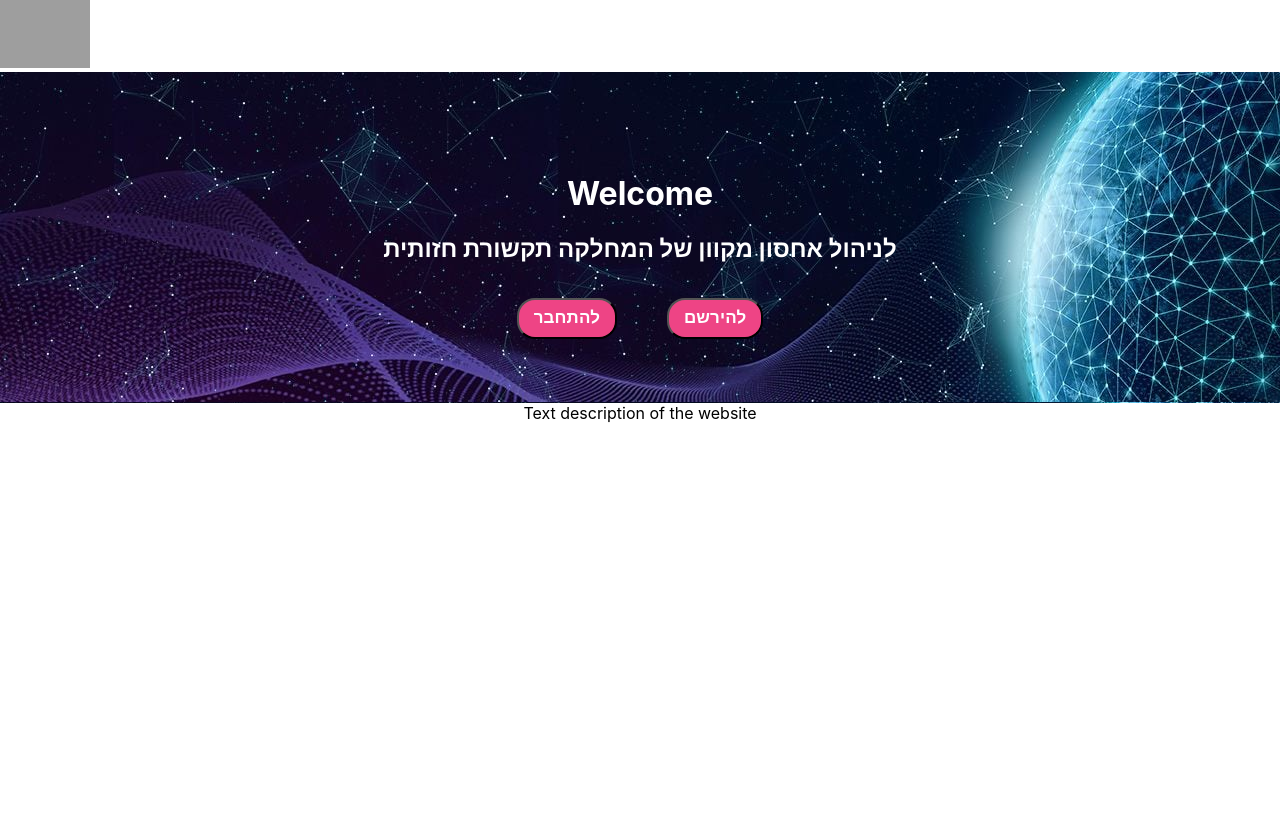
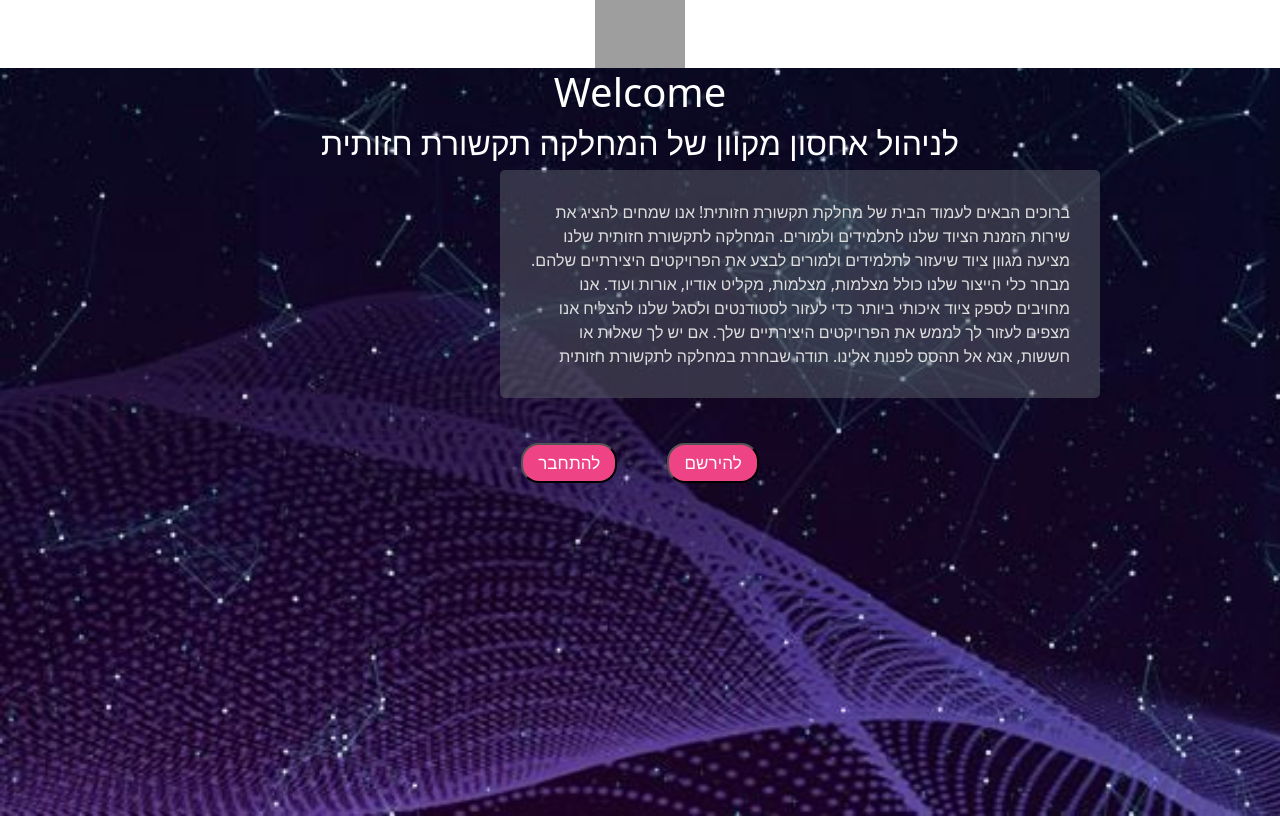
Before and after one commit to BS-PMC-2023/BS-PMC-2023-Team25, a React (Create React App) app in the folder stor/: page /#/ in a window 1280 px wide. Built offline with nearby package versions, Linux system fonts and the light colour scheme; grey boxes are pictures that could not be loaded.

Commit message:
interface updates

```diff
--- a/stor/package.json
+++ b/stor/package.json
@@ -8,8 +8,10 @@
     "@testing-library/jest-dom": "^5.16.5",
     "@testing-library/react": "^13.4.0",
     "@testing-library/user-event": "^13.5.0",
+    "bootstrap": "^5.2.3",
     "gh-pages": "^5.0.0",
     "react": "^18.2.0",
+    "react-bootstrap": "^2.7.4",
     "react-dom": "^18.2.0",
     "react-router-dom": "^6.10.0",
     "react-scripts": "5.0.1",
--- a/stor/src/App.css
+++ b/stor/src/App.css
@@ -58,7 +58,6 @@
   letter-spacing: 0.1px;
   font-size: 17px;
   color: white;
-  font-weight: bold;
 }
 
 .form {
@@ -113,10 +112,30 @@
 
 .background-simple {
   text-align: center;
-  width: 100%;
   overflow-y: scroll;
-  /* height: 93.5vh; */
+  height: 93.5vh;
   width: cover;
   background-size: cover;
   background-image: url("./images/fond.jpg");
 }
+
+.back-text {
+  background-color: #595e6884;
+  border-radius: 5px;
+  padding: 30px;
+  margin-bottom: 30px;
+  margin-left: 500px;
+  width: 600px;
+  text-align: right;
+  color: #ddd;
+}
+
+.back-page {
+  background-color: #595e6884;
+  border-radius: 5px;
+  padding: 30px;
+  margin-top: 50px;
+  margin-left: 410px;
+  width: 600px;
+  color: #ddd;
+}
--- a/stor/src/App.js
+++ b/stor/src/App.js
@@ -12,8 +12,7 @@ import Manager from "./component/Manager";
 import HomePage from "./component/HomePage.jsx";
 import NewProd from "./component/NewProd";
 import Register from "./component/Register.jsx";
-
-import sce from "./images/SCE_logo.png";
+import Student from "./component/Student.jsx";
 
 function App() {
   const [showMenu, setShowMenu] = useState(false); //אחראי על הצגת התפריט
@@ -106,6 +105,17 @@ function App() {
       place: "true",
     },
   ]);
+
+  const addProduct = (n, t, sn, p) => {
+    let temp = {
+      name: n,
+      type: t,
+      Snumber: sn,
+      place: p,
+    };
+    setProduct([temp, ...prod]);
+  };
+
   const show = () => {
     //פונקציית הצגת התפריט
     if (showMenu) {
@@ -114,12 +124,6 @@ function App() {
   };
   return (
     <div>
-      <header>
-        <div className={"App-header-left"}>
-          <img style={{ width: 90 }} src={sce} />
-        </div>
-        <div className={"App-header-right"}> </div>
-      </header>
       <div className="App">
         <HashRouter>
           {show()}
@@ -137,6 +141,7 @@ function App() {
             <Route path="/newprod" element={<NewProd />} />
             <Route path="/delete" element={<DeletePost />} />
             <Route path="/register" element={<Register />} />
+            <Route path="/student" element={<Student />} />
           </Routes>
         </HashRouter>
       </div>
--- a/stor/src/component/DeletePost.jsx
+++ b/stor/src/component/DeletePost.jsx
@@ -5,6 +5,8 @@ export default function DeletPost() {
   const [myId, setMyId] = useState("");
   return (
     <div className="background-simple">
+      <div className="back-page">
+        <h1>Delete a Product</h1>{" "}
         <input
           onChange={(e) => {
             setMyId(e.target.value);
@@ -15,5 +17,6 @@ export default function DeletPost() {
         <br />
         <button className="buttonHome">מחק מוצר</button>
       </div>
+    </div>
   );
 }
--- a/stor/src/component/HomePage.jsx
+++ b/stor/src/component/HomePage.jsx
@@ -1,10 +1,17 @@
 import React from "react";
 import { Link } from "react-router-dom";
+import sce from "../images/SCE_logo.png";
 
 export default function HomePage() {
   return (
     <div>
-      <div className="App-home">
+      <header>
+        <div className={"App-header-left"}>
+          <img style={{ width: 90 }} src={sce} />
+        </div>
+        <div className={"App-header-right"}> </div>
+      </header>
+      <div className="background-simple">
         <h1
           style={{
             textAlign: "center",
@@ -23,7 +30,16 @@ export default function HomePage() {
           לניהול אחסון מקוון של המחלקה תקשורת חזותית{" "}
         </h2>
         <div>
-          {" "}
+          <p className="back-text">
+            ברוכים הבאים לעמוד הבית של מחלקת תקשורת חזותית! אנו שמחים להציג את
+            שירות הזמנת הציוד שלנו לתלמידים ולמורים. המחלקה לתקשורת חזותית שלנו
+            מציעה מגוון ציוד שיעזור לתלמידים ולמורים לבצע את הפרויקטים היצירתיים
+            שלהם. מבחר כלי הייצור שלנו כולל מצלמות, מצלמות, מקליט אודיו, אורות
+            ועוד. אנו מחויבים לספק ציוד איכותי ביותר כדי לעזור לסטודנטים ולסגל
+            שלנו להצליח אנו מצפים לעזור לך לממש את הפרויקטים היצירתיים שלך. אם
+            יש לך שאלות או חששות, אנא אל תהסס לפנות אלינו. תודה שבחרת במחלקה
+            לתקשורת חזותית
+          </p>{" "}
           <Link to={"/signin"}>
             <button
               className="buttonHome "
@@ -39,7 +55,6 @@ export default function HomePage() {
           </Link>{" "}
         </div>
       </div>
-      <div>Text description of the website</div>
     </div>
   );
 }
--- a/stor/src/component/Menu.jsx
+++ b/stor/src/component/Menu.jsx
@@ -1,5 +1,8 @@
 import React, { useState } from "react";
-import { Link, Redirect } from "react-router-dom";
+import { Link } from "react-router-dom";
+import { Navbar, Nav, NavDropdown } from "react-bootstrap";
+import sce from "../images/SCE_logo.png";
+import "bootstrap/dist/css/bootstrap.min.css";
 
 export default function Menu() {
   const [isLoggedIn, setIsLoggedIn] = useState(true);
@@ -9,27 +12,41 @@ export default function Menu() {
   };
 
   return (
-    <div style={{ display: isLoggedIn ? "block" : "none" }}>
-      <Link to={"/products"}>
-        <button>מוצרים להשאלה</button>
+    <Navbar bg="light" expand="lg">
+      <Navbar.Brand href="/">
+        {" "}
+        <img style={{ width: 90 }} src={sce} />
+      </Navbar.Brand>
+      <Navbar.Toggle aria-controls="basic-navbar-nav" />
+      <Navbar.Collapse id="basic-navbar-nav">
+        <Nav className="mr-auto">
+          <Link to={"/products"} className="nav-link">
+            מוצרים להשאלה
           </Link>
-
-      <Link to={"/newloan"}>
-        <button>טופס להשאלה חדשה</button>
+          <Link to={"/newloan"} className="nav-link">
+            טופס להשאלה חדשה
           </Link>
-      <Link to={"/myloan"}>
-        <button>השאלות שלי</button>
+          <Link to={"/myloan"} className="nav-link">
+            השאלות שלי
           </Link>
-
-      <Link to={"/history"}>
-        <button>הסטוריית השאלות </button>
+          <Link to={"/history"} className="nav-link">
+            הסטוריית השאלות
           </Link>
-      <Link to={"/"}>
-        <button onClick={handleLogout}>התנתקות</button>
+          <Link to={"/manager"} className="nav-link">
+            {" "}
+            מנהל{" "}
           </Link>
-      <Link to={"/manager"}>
-        <button>מנהל</button>
+          <Link to={"/student"} className="nav-link">
+            student{" "}
           </Link>
-    </div>
+          <Link to={"/teacher"} className="nav-link">
+            teacher{" "}
+          </Link>
+          <Link to={"/"} className="nav-link" onClick={handleLogout}>
+            deconnect{" "}
+          </Link>
+        </Nav>
+      </Navbar.Collapse>
+    </Navbar>
   );
 }
--- a/stor/src/component/NewProd.jsx
+++ b/stor/src/component/NewProd.jsx
@@ -10,6 +10,8 @@ export default function Manager(props) {
   const nav = useNavigate();
   return (
     <div className="background-simple">
+      <div className="back-page">
+        {" "}
         <h1
           style={{
             textAlign: "center",
@@ -62,5 +64,6 @@ export default function Manager(props) {
           </button>
         </div>
       </div>
+    </div>
   );
 }
--- a/stor/src/component/Products.jsx
+++ b/stor/src/component/Products.jsx
@@ -1,6 +1,7 @@
 import React, { useState } from "react";
 import OneProduct from "./OneProduct";
 import Detail from "./Detail";
+import Menu from "./Menu";
 
 export default function Products(props) {
   const [selectedProduct, setSelectedProduct] = useState(null);
@@ -10,6 +11,10 @@ export default function Products(props) {
     }
   };
   return (
+    <div>
+      <header>
+        <Menu />
+      </header>
       <div className="background-simple">
         <h1
           style={{
@@ -50,5 +55,6 @@ export default function Products(props) {
           </tbody>{" "}
         </table>{" "}
       </div>
+    </div>
   );
 }
--- a/stor/src/index.css
+++ b/stor/src/index.css
@@ -1,13 +1,11 @@
 body {
   margin: 0;
-  font-family: -apple-system, BlinkMacSystemFont, 'Segoe UI', 'Roboto', 'Oxygen',
-    'Ubuntu', 'Cantarell', 'Fira Sans', 'Droid Sans', 'Helvetica Neue',
-    sans-serif;
+  font-family: "Courier New", Courier, monospace sans-serif;
   -webkit-font-smoothing: antialiased;
   -moz-osx-font-smoothing: grayscale;
 }
 
 code {
-  font-family: source-code-pro, Menlo, Monaco, Consolas, 'Courier New',
+  font-family: source-code-pro, Menlo, Monaco, Consolas, "Courier New",
     monospace;
 }
```
Also changed, not shown: 2 other files (tests, documents, lock files or other folders). Lines whose indentation alone changed are shown as unchanged.
